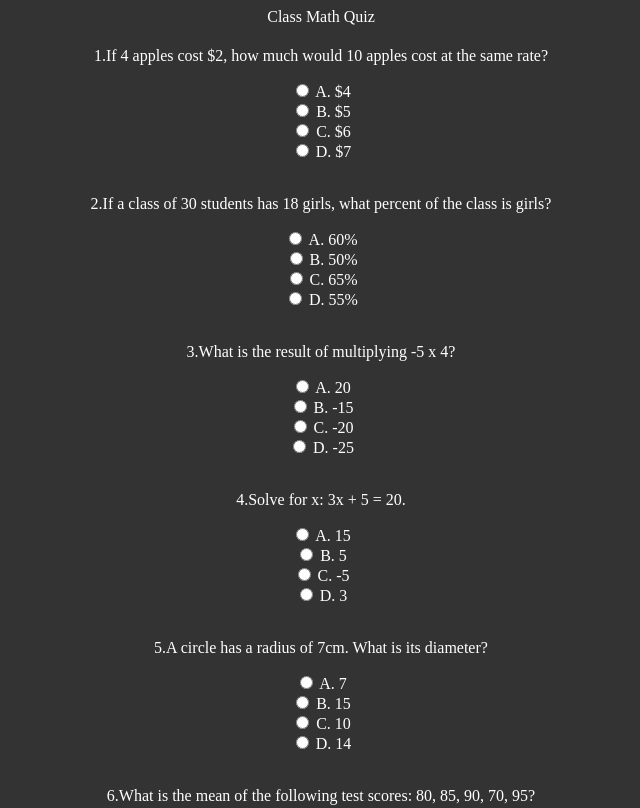
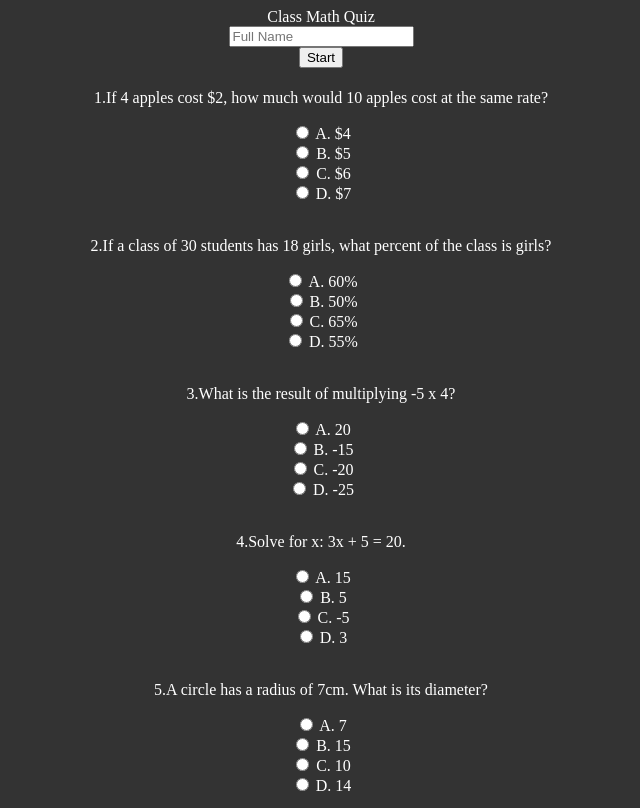
Before and after one commit to TroubleMonkey0322/Photo-Album-Project, a plain HTML site: page index.html in a window 1280 px wide. Shown: the top 808 px of the page, without its empty margins (319-959 px from the left). Drawn offline with Linux system fonts and the light colour scheme; files whose address does not match are found by name.

Commit message:
Added start Button

```diff
--- a/index.html
+++ b/index.html
@@ -9,7 +9,12 @@
 </head>
 <header> Class Math Quiz</header>
 <body>
-    <form action="#">
+      <div id="myModal" class="modal">
+      <input type="Full Name" class="form-control rounded-3" id="floatingInput" placeholder="Full Name">
+    </div>
+      <button class="w-100 mb-2 btn btn-lg rounded-3 btn-primary" type="submit">Start</button>
+       </button>
+      <form action="#">
         <p>1.If 4 apples cost $2, how much would 10 apples cost at the same rate?</p>
         <input type="radio" name="question1" id="q1a" required>
         <label for="q1a">A. $4</label><br>
@@ -123,7 +128,7 @@
         <br>
 
         <input type="submit" value="Submit Quiz">
-    </form>
+      </form>
     <script src="./assets/js/script.js"></script>
 
 
```
